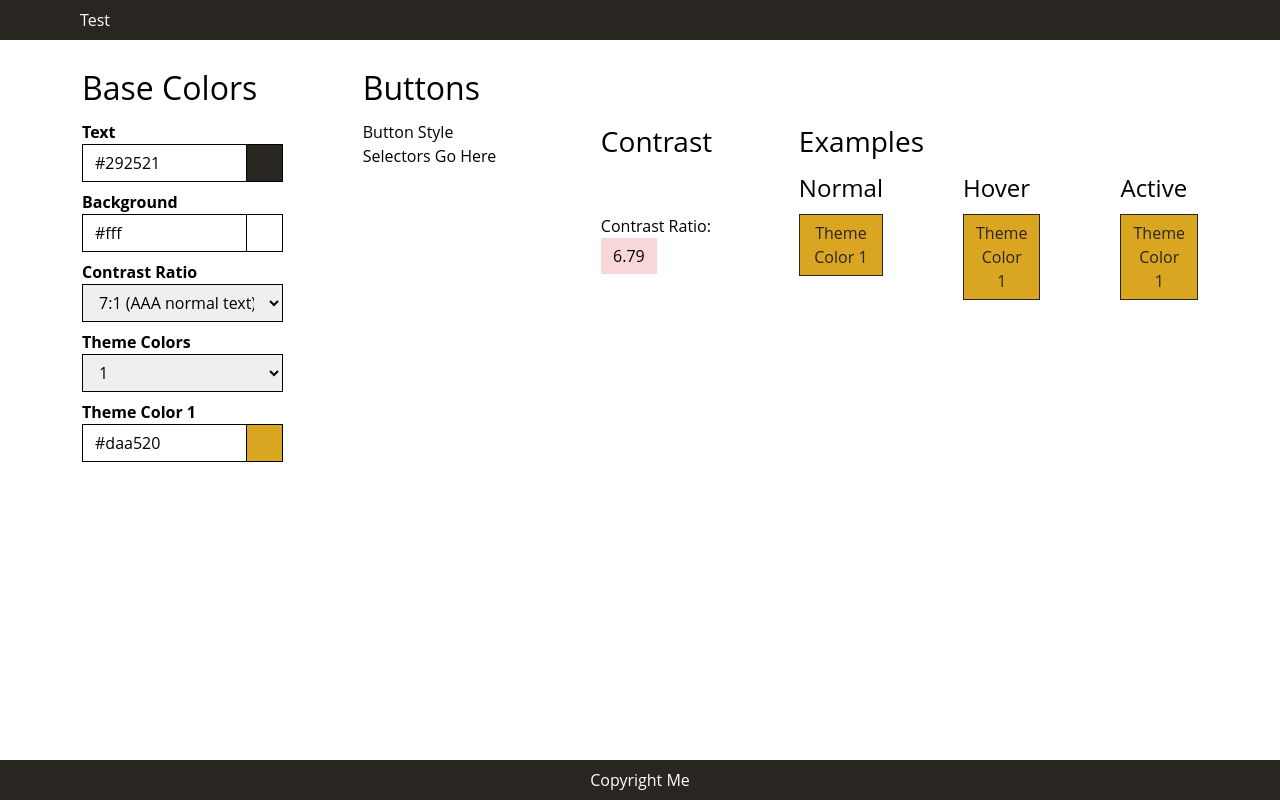
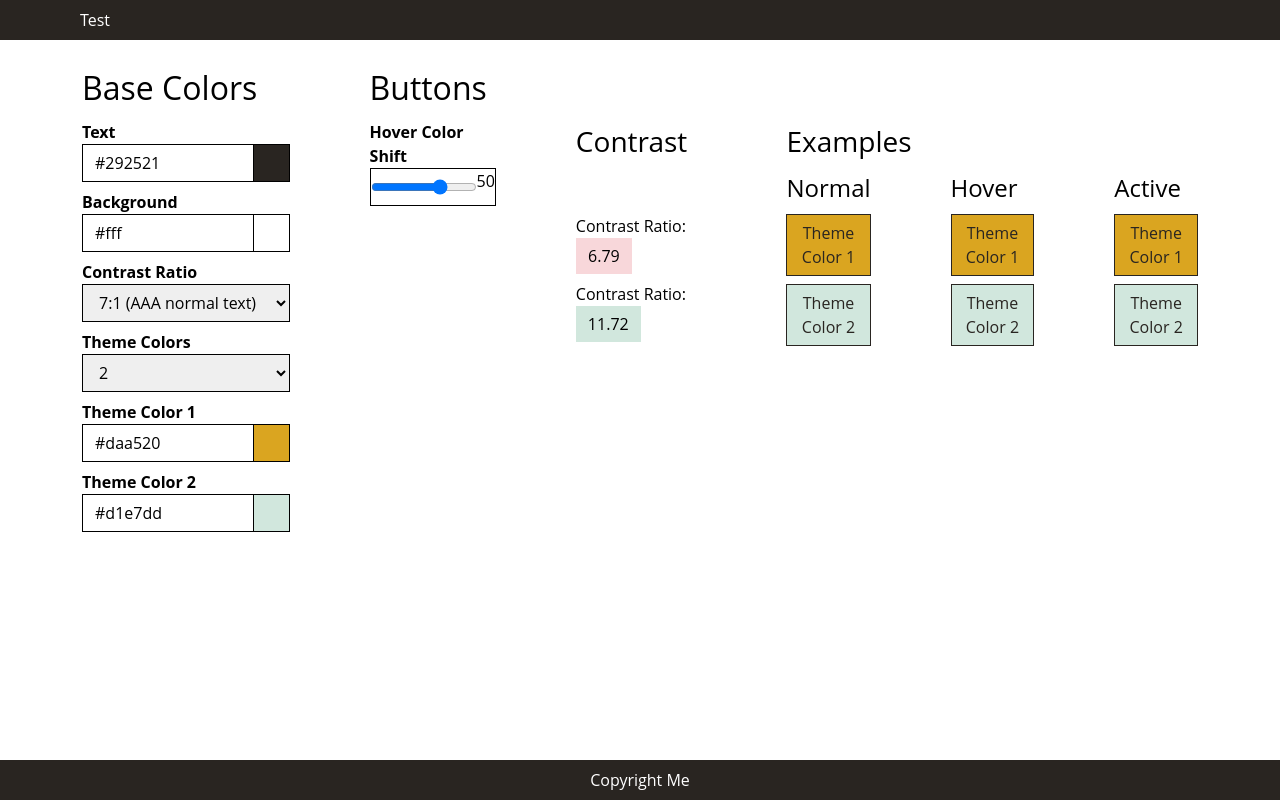
Before and after one commit to johnsiddoway/colors, a React (Vite) app: page / in a window 1280 px wide. Built offline with nearby package versions, Linux system fonts and the light colour scheme.

Commit message:
Continue working on button styles.

```diff
--- a/src/app.tsx
+++ b/src/app.tsx
@@ -1,16 +1,16 @@
 import { useReducer } from 'react';
 import { SwatchPanel } from './components/swatch-panel/swatch-panel';
 import { PickerPanel } from "./components/picker-panel/picker-panel";
-import { reducer } from "./types/state";
+import { initialState, reducer } from "./types/state";
 import './styles/app.scss';
 
 export function App() {
-	const [state, dispatch] = useReducer(reducer, { foregroundColor: '#292521', backgroundColor: '#fff', contrastRatio: 7, themeColorCount: 1, themeColors: ['#daa520'] });
+	const [state, dispatch] = useReducer(reducer, initialState);
 
 	document.body.style.backgroundColor = state.backgroundColor;
 
 	return <>
 		<PickerPanel {...state} dispatch={dispatch} />
-		<SwatchPanel {...state} />
+		<SwatchPanel {...state} dispatch={dispatch} />
 	</>;
 }
--- a/src/components/picker-panel/picker-panel.tsx
+++ b/src/components/picker-panel/picker-panel.tsx
@@ -16,7 +16,7 @@ export function PickerPanel({ foregroundColor, backgroundColor, contrastRatio, t
 		);
 	}
 
-	return <div className="pickerPanel">
+	return <div className="pickerPanel column-with-gap">
 		<h2>Base Colors</h2>
 		<ColorPicker color={foregroundColor} onChange={(value: string) => dispatch({ type: 'set-foreground-color', value })} label="Text" />
 		<ColorPicker color={backgroundColor} onChange={(value: string) => dispatch({ type: 'set-background-color', value })} label="Background" />
--- a/src/components/swatch-panel/button-panel.tsx
+++ b/src/components/swatch-panel/button-panel.tsx
@@ -1,7 +1,7 @@
-import { CSSProperties } from "react";
+import { CSSProperties, useState } from "react";
 import { colord, extend } from "colord";
 import a11yPlugin from "colord/plugins/a11y";
-import { State } from "../../types/state";
+import { Action, State } from "../../types/state";
 
 extend([a11yPlugin]);
 
@@ -60,6 +60,16 @@ function ButtonExamples(props: State) {
 	</div>;
 }
 
+function ButtonStyles(props: StateWithDispatch) {
+	return <div className="picker">
+		<label htmlFor="hover">Hover Color Shift</label>
+		<div className="inputGroup">
+			<input id="hover" name="hover" type="range" value={props.hoverShift} onChange={(e) => props.dispatch({ type: 'set-hover-shift', value: parseInt(e.target.value) })} min={-100} max={100} step={5} />
+			<div>{props.hoverShift}</div>
+		</div>
+	</div>
+}
+
 function ContrastCheckers(props: State) {
 	const contrastCheckers = props.themeColors.map((value, index) => {
 		return <ContrastChecker key={index} backgroundColor={value} foregroundColor={props.foregroundColor} contrastRatio={props.contrastRatio} />;
@@ -87,11 +97,14 @@ function ContrastChecker({ backgroundColor, foregroundColor, contrastRatio }: {
 	</div>;
 }
 
-export function ButtonPanel(props: State) {
+export interface StateWithDispatch extends State {
+	dispatch: React.Dispatch<Action>;
+}
+export function ButtonPanel(props: StateWithDispatch) {
 	return <div>
 		<h2>Buttons</h2>
 		<div className="row-with-gap">
-			<div>Button Style Selectors Go Here</div>
+			<div><ButtonStyles {...props} /></div>
 			<div><ContrastCheckers {...props} /></div>
 			<div><ButtonExamples {...props} /></div>
 		</div>
--- a/src/styles/app.scss
+++ b/src/styles/app.scss
@@ -34,34 +34,38 @@ main {
 	@include make-flex($column-gap: 5rem, $align-items: inherit);
 }
 
+label {
+	font-weight: bold;
+}
+
 .buttonPanel {
 	@include make-flex($column-gap: 5rem);
 }
 
 .picker {
-	margin-bottom: 0.5rem;
-
-	label {
-		font-weight: bold;
-	}
+	position: relative;
 
 	.inputGroup {
-		position: relative;
 		display: flex;
 		flex-wrap: wrap;
 		align-items: stretch;
 		width: 100%;
+		border: 1px solid currentColor;
+		border-radius: 0;
 
 		select,
 		input {
 			position: relative;
 			flex: 1 1 auto;
-			border: 1px solid currentColor;
-			border-radius: 0;
+			border: 0;
 			padding: 0.375rem 0.75rem;
 			width: 1%;
 			min-width: 0;
 			outline: none;
+		}
+
+		input[type=range] {
+			height: 2.25rem;
 		}
 
 		&:focus-within,
@@ -70,23 +74,19 @@ main {
 		}
 	}
 
-	.popoverPicker {
-		position: relative;
-	  }
-
 	.swatch {
 		width: 2.25rem;
-		height: 100%;
+		height: 2.25rem;
 		cursor: pointer;
-		border: 1px solid currentColor;
-		border-left: 0;
+		border-left: 1px solid currentColor;
 	}
 
 	.popover {
 		position: absolute;
 		top: 0;
-		left: calc(100% + 2px);
+		left: calc(100% + 0.5rem);
 		border-radius: 9px;
+		z-index: 10;
 	}
 }
 
@@ -122,7 +122,5 @@ main {
 }
 
 .h4-spacer {
-	position: relative;
-	display: block;
 	height: 2.25rem;
 }
--- a/src/types/state.tsx
+++ b/src/types/state.tsx
@@ -3,7 +3,8 @@ export type Action =
 	| { type: 'set-background-color', value: string }
 	| { type: 'set-contrast-ratio', value: number }
 	| { type: 'set-theme-color-count', value: number }
-	| { type: 'set-theme-color', index: number, value: string };
+	| { type: 'set-theme-color', index: number, value: string }
+	| { type: 'set-hover-shift', value: number };
 
 export type State = {
 	foregroundColor: string;
@@ -11,7 +12,17 @@ export type State = {
 	contrastRatio: number;
 	themeColorCount: number;
 	themeColors: string[];
+	hoverShift: number;
 }
+
+export const initialState: State = {
+	foregroundColor: "#292521",
+	backgroundColor: "#fff",
+	contrastRatio: 7,
+	themeColorCount: 2,
+	themeColors: ["#daa520", "#d1e7dd"],
+	hoverShift: 50,
+};
 
 export function reducer(state: State, action: Action): State {
 	switch (action.type) {
@@ -53,6 +64,11 @@ export function reducer(state: State, action: Action): State {
 				...state,
 				themeColors,
 			};
+		case 'set-hover-shift':
+			return {
+				...state,
+				hoverShift: action.value,
+			};
 		default:
 			return state;
 	}
```
Also changed, not shown: src/components/swatch-panel/swatch-panel.tsx (+2 -7 lines). Lines whose indentation alone changed are shown as unchanged.
